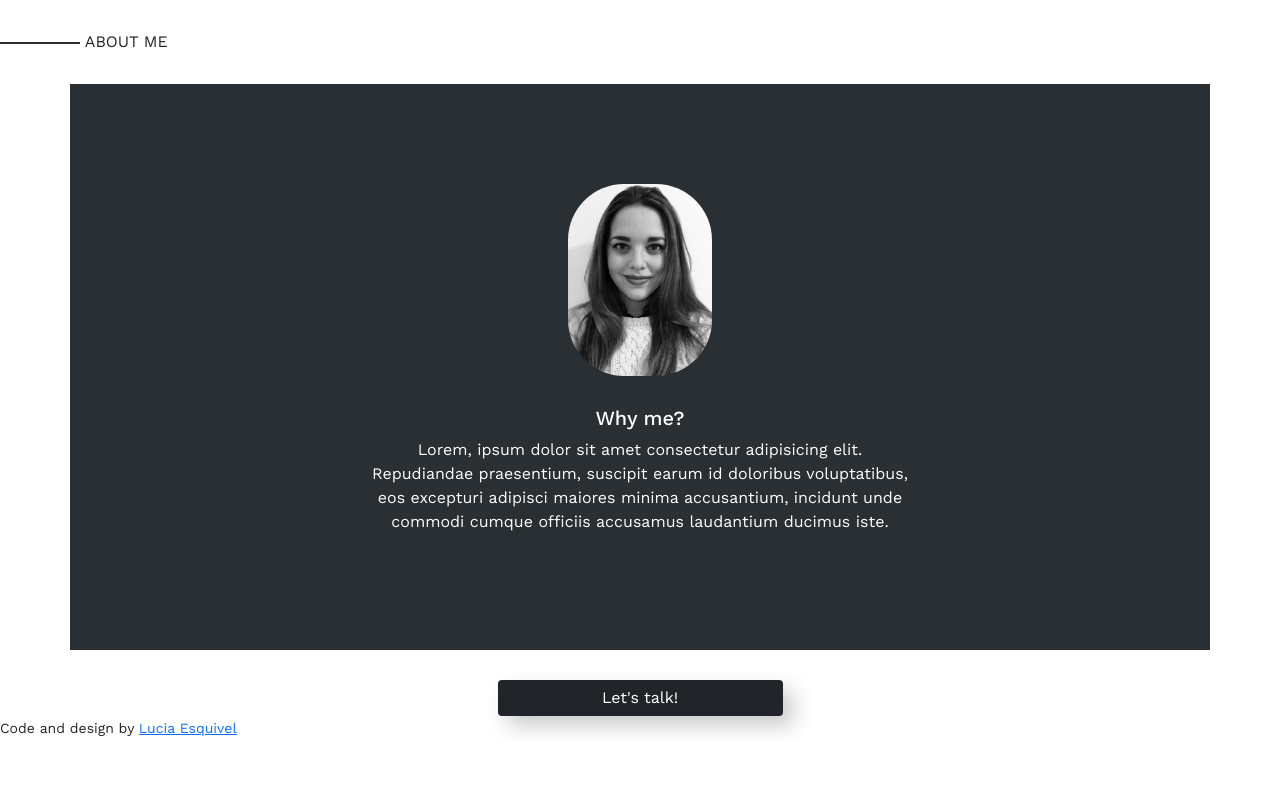
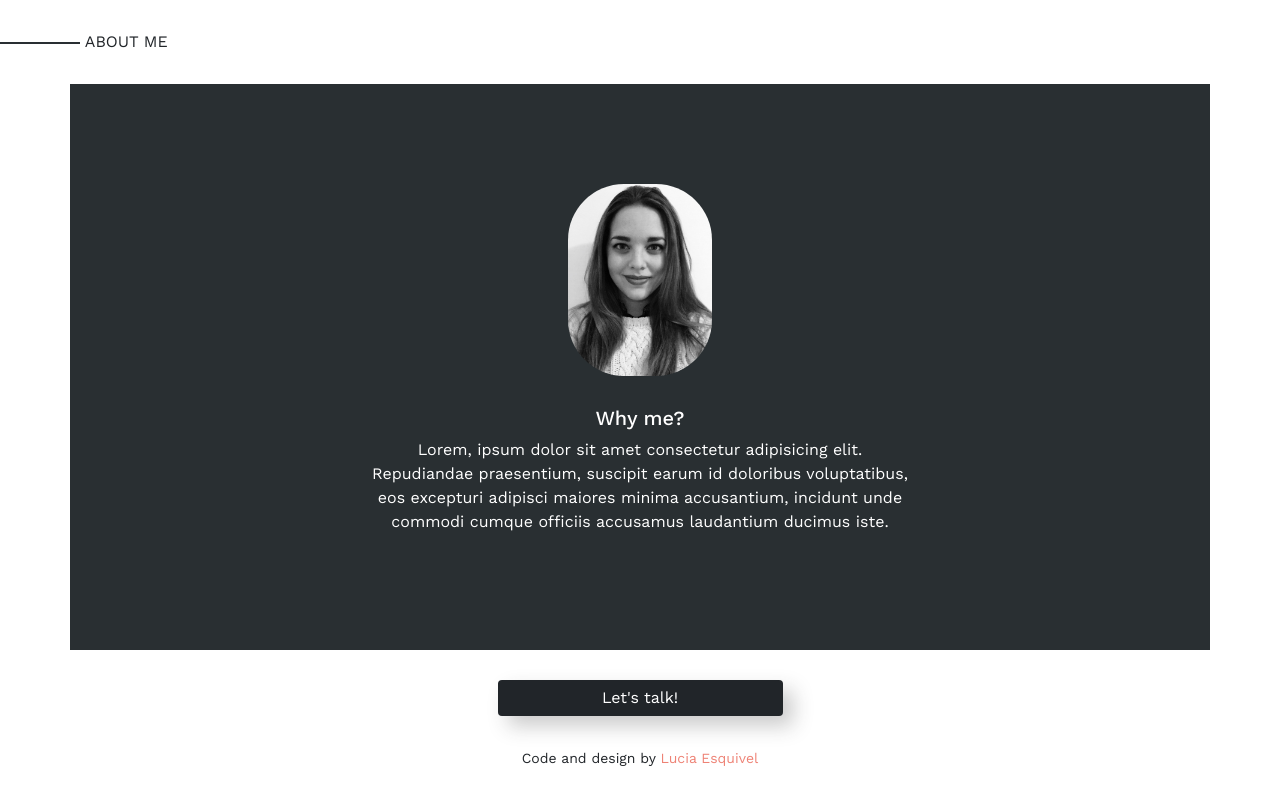
Before and after one commit to LuciaEH/portfolio, a plain HTML site: page index.html in a window 1280 px wide. Shown: the part 1096-1896 px from the top of the page. Before the commit the page ends 1836 px from the top, so only its background shows below. Drawn offline with nearby package versions, Linux system fonts and the light colour scheme.

Commit message:
footer details

```diff
--- a/index.html
+++ b/index.html
@@ -75,7 +75,8 @@
       <button type="button" class="btn btn-dark cta">Let's talk!</button>
 </section>
 <footer>
-      <small>Code and design by <a href="https://www.linkedin.com/in/lucia-esquivel-heredia/">Lucia Esquivel</a> </small>
+      <small>
+            <div class="footer"> Code and design by <a href="https://www.linkedin.com/in/lucia-esquivel-heredia/" class="linkedin">Lucia Esquivel</a> </small></div>
 </footer>
 
       <script src="https://cdn.jsdelivr.net/npm/bootstrap@5.1.3/dist/js/bootstrap.bundle.min.js" integrity="sha384-ka7Sk0Gln4gmtz2MlQnikT1wXgYsOg+OMhuP+IlRH9sENBO0LRn5q+8nbTov4+1p" crossorigin="anonymous"></script>
--- a/src/style.css
+++ b/src/style.css
@@ -70,3 +70,16 @@
                  display: block;
                  margin: 0 auto;
                  margin-bottom: 30px;
+           }
+           .footer{
+                 text-align: center;
+                 margin: 30px 0px;
+           }
+           .linkedin {
+                 text-decoration: none;
+                 color:#EE8275;
+           }
+           .linkedin:hover{
+                 color: #EE8275;
+                 text-decoration: underline;
+           }
```
